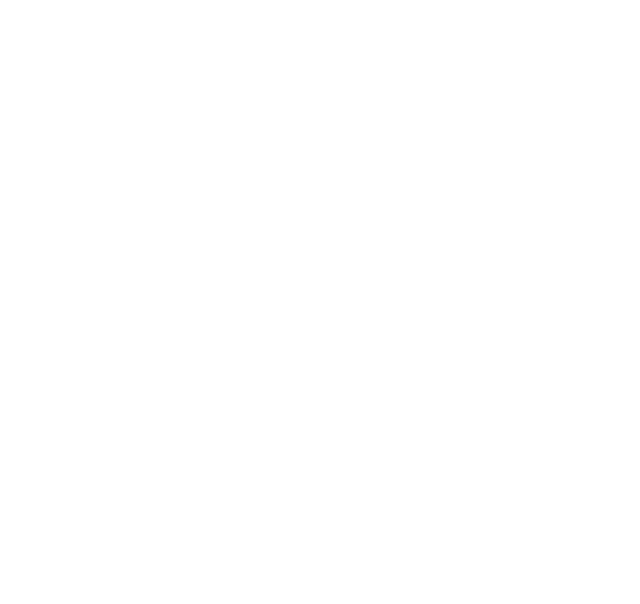
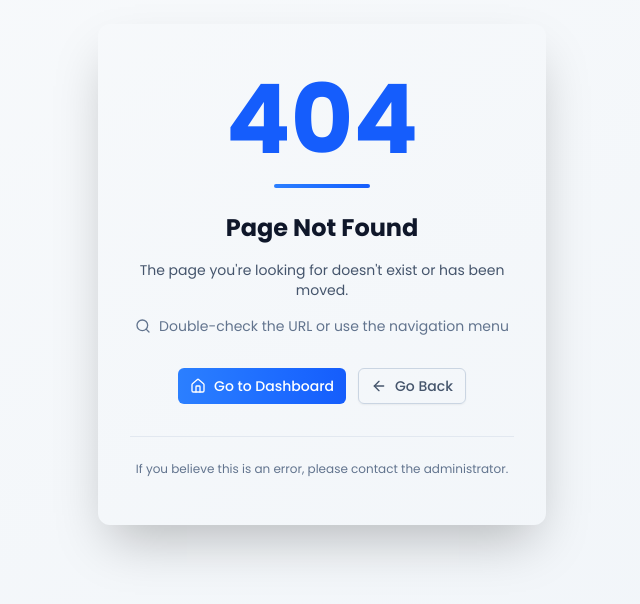
Before and after one commit to nirvixtech/Nirvi-Tracker, a React (Vite) app: page /dashboard/servers in a window 1280 px wide. Before the commit this address had no page. Shown: the part 126-730 px from the top of the page, without its empty margins (318-958 px from the left). Built offline with nearby package versions, Linux system fonts and the light colour scheme; a web font is replaced by a local one.

Commit message:
Feature: not found

```diff
--- a/src/App.tsx
+++ b/src/App.tsx
@@ -9,6 +9,7 @@
 import Servers from './pages/Servers'
 import Domains from './pages/Domains'
 import Team from './pages/Team'
+import NotFound from './pages/NotFound'
 
 function App() {
   return (
@@ -24,6 +25,7 @@
           <Route path="/domains" element={<Domains />} />
           <Route path="/team" element={<Team />} />
         </Route>
+        <Route path="*" element={<NotFound />} />
       </Routes>
       <Toaster position="top-right" richColors />
     </BrowserRouter>
--- /dev/null
+++ b/src/pages/NotFound.tsx
@@ -0,0 +1,87 @@
+import { motion } from 'framer-motion';
+import { useNavigate } from 'react-router-dom';
+import { Button } from '../components/ui/button';
+import { Card, CardContent } from '../components/ui/card';
+import { Home, ArrowLeft, Search } from 'lucide-react';
+
+export default function NotFound() {
+  const navigate = useNavigate();
+
+  return (
+    <div className="min-h-screen bg-gradient-to-br from-slate-50 to-slate-100 dark:from-slate-900 dark:to-slate-800 flex items-center justify-center p-4">
+      <motion.div
+        initial={{ opacity: 0, y: 20 }}
+        animate={{ opacity: 1, y: 0 }}
+        transition={{ duration: 0.5 }}
+        className="w-full max-w-md"
+      >
+        <Card className="border-0 ring-0 shadow-2xl">
+          <CardContent className="p-8 text-center">
+            <motion.div
+              initial={{ scale: 0 }}
+              animate={{ scale: 1 }}
+              transition={{ delay: 0.2, type: "spring", stiffness: 200 }}
+              className="mb-6"
+            >
+              <div className="text-8xl font-bold text-blue-600 dark:text-blue-400 mb-4">
+                404
+              </div>
+              <div className="w-24 h-1 bg-gradient-to-r from-blue-500 to-blue-600 mx-auto rounded-full"></div>
+            </motion.div>
+
+            <motion.div
+              initial={{ opacity: 0 }}
+              animate={{ opacity: 1 }}
+              transition={{ delay: 0.4 }}
+              className="space-y-4 mb-8"
+            >
+              <h1 className="text-2xl font-bold text-slate-900 dark:text-white">
+                Page Not Found
+              </h1>
+              <p className="text-slate-600 dark:text-slate-400">
+                The page you're looking for doesn't exist or has been moved.
+              </p>
+              <div className="flex items-center justify-center gap-2 text-sm text-slate-500 dark:text-slate-500">
+                <Search className="w-4 h-4" />
+                <span>Double-check the URL or use the navigation menu</span>
+              </div>
+            </motion.div>
+
+            <motion.div
+              initial={{ opacity: 0, y: 10 }}
+              animate={{ opacity: 1, y: 0 }}
+              transition={{ delay: 0.6 }}
+              className="flex flex-col sm:flex-row gap-3 justify-center"
+            >
+              <Button
+                onClick={() => navigate('/dashboard')}
+                className="flex items-center gap-2 bg-gradient-to-r text-white from-blue-500 to-blue-600 hover:from-blue-600 hover:to-blue-700"
+              >
+                <Home className="w-4 h-4" />
+                Go to Dashboard
+              </Button>
+              <Button
+                variant="outline"
+                onClick={() => navigate(-1)}
+                className="flex items-center gap-2 border-slate-300 text-slate-600 hover:bg-slate-100 hover:text-slate-900">
+                <ArrowLeft className="w-4 h-4" />
+                Go Back
+              </Button>
+            </motion.div>
+
+            <motion.div
+              initial={{ opacity: 0 }}
+              animate={{ opacity: 1 }}
+              transition={{ delay: 0.8 }}
+              className="mt-8 pt-6 border-t border-slate-200 dark:border-slate-700"
+            >
+              <p className="text-xs text-slate-500 dark:text-slate-400">
+                If you believe this is an error, please contact the administrator.
+              </p>
+            </motion.div>
+          </CardContent>
+        </Card>
+      </motion.div>
+    </div>
+  );
+}
```
